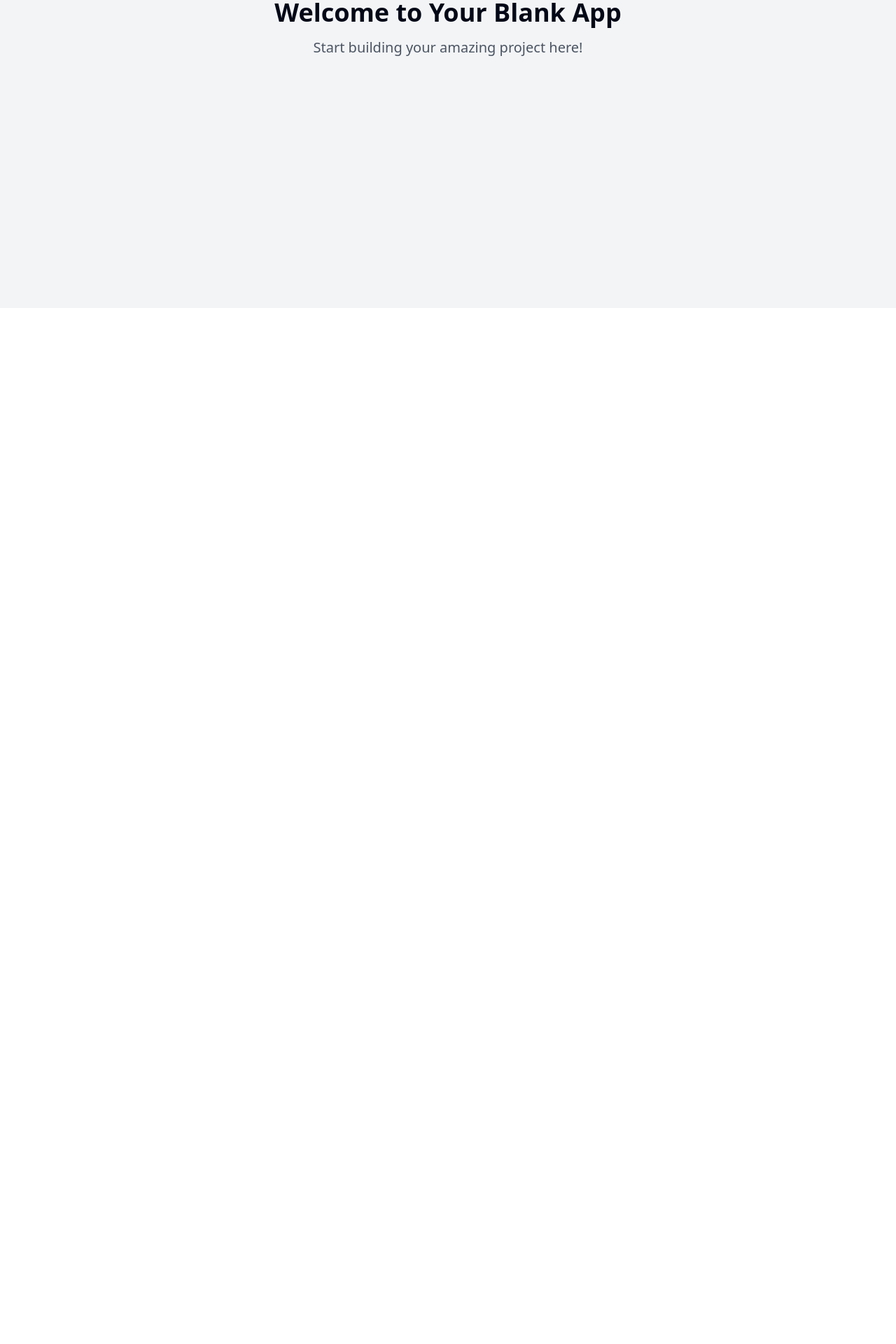
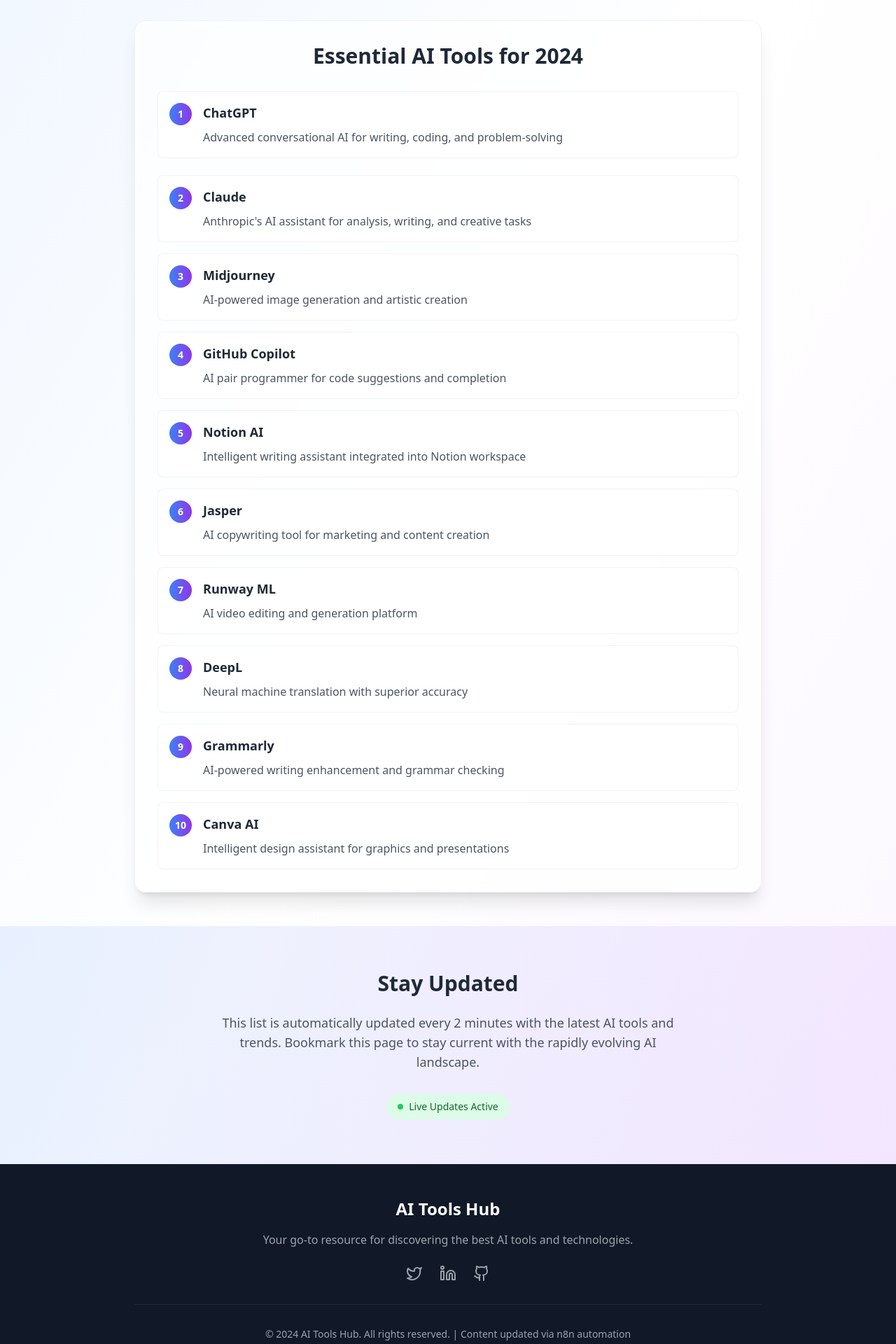
Before and after one commit to girish1208dev/ai-tools-pulse-page, a React (Vite) app: page / in a window 1280 px wide. Shown: the part 360-2280 px from the top of the page at 70% size. Before the commit the page ends 800 px from the top, so only its background shows below. Built offline with nearby package versions, Linux system fonts and the light colour scheme.

Commit message:
Create "Top 10 AI Tools" website
Implement a one-page website with dynamic content, a clean design, and a footer.

```diff
--- a/index.html
+++ b/index.html
@@ -1,14 +1,15 @@
+
 <!DOCTYPE html>
 <html lang="en">
   <head>
     <meta charset="UTF-8" />
     <meta name="viewport" content="width=device-width, initial-scale=1.0" />
-    <title>ai-tools-pulse-page</title>
-    <meta name="description" content="Lovable Generated Project" />
-    <meta name="author" content="Lovable" />
+    <title>Top 10 AI Tools - AI Tools Hub</title>
+    <meta name="description" content="Discover the top 10 AI tools that are transforming how we work and create in 2024. Updated live with the latest AI technologies and trends." />
+    <meta name="author" content="AI Tools Hub" />
 
-    <meta property="og:title" content="ai-tools-pulse-page" />
-    <meta property="og:description" content="Lovable Generated Project" />
+    <meta property="og:title" content="Top 10 AI Tools - AI Tools Hub" />
+    <meta property="og:description" content="Discover the top 10 AI tools that are transforming how we work and create in 2024. Updated live with the latest AI technologies and trends." />
     <meta property="og:type" content="website" />
     <meta property="og:image" content="https://lovable.dev/opengraph-image-p98pqg.png" />
 
--- a/src/index.css
+++ b/src/index.css
@@ -1,3 +1,4 @@
+
 @tailwind base;
 @tailwind components;
 @tailwind utilities;
@@ -99,3 +100,84 @@
     @apply bg-background text-foreground;
   }
 }
+
+/* Custom smooth scroll behavior */
+html {
+  scroll-behavior: smooth;
+}
+
+/* Custom animations for enhanced visual appeal */
+@keyframes fadeInUp {
+  from {
+    opacity: 0;
+    transform: translateY(30px);
+  }
+  to {
+    opacity: 1;
+    transform: translateY(0);
+  }
+}
+
+@keyframes slideInLeft {
+  from {
+    opacity: 0;
+    transform: translateX(-30px);
+  }
+  to {
+    opacity: 1;
+    transform: translateX(0);
+  }
+}
+
+@keyframes bounce {
+  0%, 20%, 53%, 80%, 100% {
+    transform: translate3d(0, 0, 0);
+  }
+  40%, 43% {
+    transform: translate3d(0, -8px, 0);
+  }
+  70% {
+    transform: translate3d(0, -4px, 0);
+  }
+  90% {
+    transform: translate3d(0, -2px, 0);
+  }
+}
+
+.animate-fade-in-up {
+  animation: fadeInUp 0.6s ease-out;
+}
+
+.animate-slide-in-left {
+  animation: slideInLeft 0.5s ease-out;
+}
+
+.animate-bounce-gentle {
+  animation: bounce 2s infinite;
+}
+
+/* Gradient text utilities */
+.gradient-text {
+  background: linear-gradient(135deg, #667eea 0%, #764ba2 100%);
+  -webkit-background-clip: text;
+  -webkit-text-fill-color: transparent;
+  background-clip: text;
+}
+
+/* Custom scrollbar */
+::-webkit-scrollbar {
+  width: 8px;
+}
+
+::-webkit-scrollbar-track {
+  background: #f1f1f1;
+}
+
+::-webkit-scrollbar-thumb {
+  background: linear-gradient(135deg, #667eea 0%, #764ba2 100%);
+  border-radius: 4px;
+}
+
+::-webkit-scrollbar-thumb:hover {
+  background: linear-gradient(135deg, #5a6fd8 0%, #6a4190 100%);
+}
--- a/src/pages/Index.tsx
+++ b/src/pages/Index.tsx
@@ -1,12 +1,183 @@
-// Update this page (the content is just a fallback if you fail to update the page)
+import { useState, useEffect } from 'react';
+import { ArrowUp, Twitter, Linkedin, Github } from 'lucide-react';
 
 const Index = () => {
+  const [aiToolsText, setAiToolsText] = useState(`
+1. **ChatGPT** - Advanced conversational AI for writing, coding, and problem-solving
+2. **Claude** - Anthropic's AI assistant for analysis, writing, and creative tasks
+3. **Midjourney** - AI-powered image generation and artistic creation
+4. **GitHub Copilot** - AI pair programmer for code suggestions and completion
+5. **Notion AI** - Intelligent writing assistant integrated into Notion workspace
+6. **Jasper** - AI copywriting tool for marketing and content creation
+7. **Runway ML** - AI video editing and generation platform
+8. **DeepL** - Neural machine translation with superior accuracy
+9. **Grammarly** - AI-powered writing enhancement and grammar checking
+10. **Canva AI** - Intelligent design assistant for graphics and presentations
+  `);
+
+  const [showScrollTop, setShowScrollTop] = useState(false);
+  const [isVisible, setIsVisible] = useState(false);
+
+  useEffect(() => {
+    // Trigger fade-in animation on mount
+    const timer = setTimeout(() => setIsVisible(true), 100);
+
+    // Handle scroll visibility for back-to-top button
+    const handleScroll = () => {
+      setShowScrollTop(window.scrollY > 300);
+    };
+
+    window.addEventListener('scroll', handleScroll);
+
+    // Simulate n8n integration - updates content every 2 minutes
+    const interval = setInterval(() => {
+      console.log('Updating AI tools content from n8n...');
+      // In real implementation, this would fetch from n8n webhook
+      // For demo, we'll keep the same content but log the update
+    }, 120000); // 2 minutes
+
+    return () => {
+      clearTimeout(timer);
+      window.removeEventListener('scroll', handleScroll);
+      clearInterval(interval);
+    };
+  }, []);
+
+  const scrollToTop = () => {
+    window.scrollTo({ top: 0, behavior: 'smooth' });
+  };
+
+  const formatAiToolsContent = (text: string) => {
+    return text.split('\n').filter(line => line.trim()).map((line, index) => {
+      const trimmedLine = line.trim();
+      if (trimmedLine.match(/^\d+\./)) {
+        const parts = trimmedLine.split(' - ');
+        const titlePart = parts[0];
+        const description = parts[1] || '';
+
+        const numberMatch = titlePart.match(/^(\d+)\.\s*\*\*(.*?)\*\*/);
+        if (numberMatch) {
+          const number = numberMatch[1];
+          const title = numberMatch[2];
+
+          return (
+            <div key={index} className="mb-6 p-4 bg-white/50 backdrop-blur-sm rounded-lg border border-gray-200/50 hover:shadow-md transition-all duration-300 hover:transform hover:-translate-y-1">
+              <div className="flex items-start gap-4">
+                <span className="flex-shrink-0 w-8 h-8 bg-gradient-to-r from-blue-500 to-purple-600 text-white rounded-full flex items-center justify-center font-bold text-sm">
+                  {number}
+                </span>
+                <div>
+                  <h3 className="font-bold text-lg text-gray-800 mb-2">{title}</h3>
+                  {description && (
+                    <p className="text-gray-600 leading-relaxed">{description}</p>
+                  )}
+                </div>
+              </div>
+            </div>
+          );
+        }
+      }
+      return null;
+    }).filter(Boolean);
+  };
+
   return (
-    <div className="min-h-screen flex items-center justify-center bg-gray-100">
-      <div className="text-center">
-        <h1 className="text-4xl font-bold mb-4">Welcome to Your Blank App</h1>
-        <p className="text-xl text-gray-600">Start building your amazing project here!</p>
-      </div>
+    <div className="min-h-screen bg-gradient-to-br from-blue-50 via-white to-purple-50">
+      {/* Header */}
+      <header className="bg-white/80 backdrop-blur-md shadow-sm sticky top-0 z-50">
+        <div className="max-w-4xl mx-auto px-6 py-4">
+          <h1 className="text-2xl font-bold bg-gradient-to-r from-blue-600 to-purple-600 bg-clip-text text-transparent">
+            AI Tools Hub
+          </h1>
+        </div>
+      </header>
+
+      {/* Hero Section */}
+      <section className="py-16 px-6">
+        <div className="max-w-4xl mx-auto text-center">
+          <h2 className="text-5xl md:text-6xl font-bold text-gray-800 mb-6 leading-tight">
+            Top 10 AI Tools
+          </h2>
+          <p className="text-xl text-gray-600 max-w-2xl mx-auto leading-relaxed">
+            Discover the most powerful AI tools that are transforming how we work, create, and innovate in 2024.
+          </p>
+        </div>
+      </section>
+
+      {/* AI Tools Content Section */}
+      <section className="py-12 px-6">
+        <div className="max-w-4xl mx-auto">
+          <div className={`transition-all duration-1000 ${isVisible ? 'opacity-100 translate-y-0' : 'opacity-0 translate-y-8'}`}>
+            <div className="bg-white/70 backdrop-blur-sm rounded-2xl shadow-xl p-8 border border-gray-200/50">
+              <h3 className="text-3xl font-bold text-gray-800 mb-8 text-center">
+                Essential AI Tools for 2024
+              </h3>
+              <div className="space-y-4">
+                {formatAiToolsContent(aiToolsText)}
+              </div>
+            </div>
+          </div>
+        </div>
+      </section>
+
+      {/* Additional Info Section */}
+      <section className="py-16 px-6 bg-gradient-to-r from-blue-500/10 to-purple-500/10">
+        <div className="max-w-4xl mx-auto text-center">
+          <h3 className="text-3xl font-bold text-gray-800 mb-6">
+            Stay Updated
+          </h3>
+          <p className="text-lg text-gray-600 mb-8 max-w-2xl mx-auto">
+            This list is automatically updated every 2 minutes with the latest AI tools and trends.
+            Bookmark this page to stay current with the rapidly evolving AI landscape.
+          </p>
+          <div className="inline-flex items-center gap-2 bg-green-100 text-green-800 px-4 py-2 rounded-full text-sm font-medium">
+            <div className="w-2 h-2 bg-green-500 rounded-full animate-pulse"></div>
+            Live Updates Active
+          </div>
+        </div>
+      </section>
+
+      {/* Footer */}
+      <footer className="bg-gray-900 text-white py-12 px-6">
+        <div className="max-w-4xl mx-auto">
+          <div className="text-center mb-8">
+            <h4 className="text-2xl font-bold mb-4">AI Tools Hub</h4>
+            <p className="text-gray-400 mb-6">
+              Your go-to resource for discovering the best AI tools and technologies.
+            </p>
+
+            {/* Social Links */}
+            <div className="flex justify-center gap-6 mb-8">
+              <a href="#" className="text-gray-400 hover:text-white transition-colors duration-300 hover:scale-110 transform">
+                <Twitter size={24} />
+              </a>
+              <a href="#" className="text-gray-400 hover:text-white transition-colors duration-300 hover:scale-110 transform">
+                <Linkedin size={24} />
+              </a>
+              <a href="#" className="text-gray-400 hover:text-white transition-colors duration-300 hover:scale-110 transform">
+                <Github size={24} />
+              </a>
+            </div>
+          </div>
+
+          <div className="border-t border-gray-800 pt-8 text-center">
+            <p className="text-gray-400 text-sm">
+              © 2024 AI Tools Hub. All rights reserved. | Content updated via n8n automation
+            </p>
+          </div>
+        </div>
+      </footer>
+
+      {/* Back to Top Button */}
+      {showScrollTop && (
+        <button
+          onClick={scrollToTop}
+          className="fixed bottom-8 right-8 bg-gradient-to-r from-blue-500 to-purple-600 text-white p-3 rounded-full shadow-lg hover:shadow-xl transition-all duration-300 hover:scale-110 z-50"
+          aria-label="Back to top"
+        >
+          <ArrowUp size={20} />
+        </button>
+      )}
     </div>
   );
 };
```
